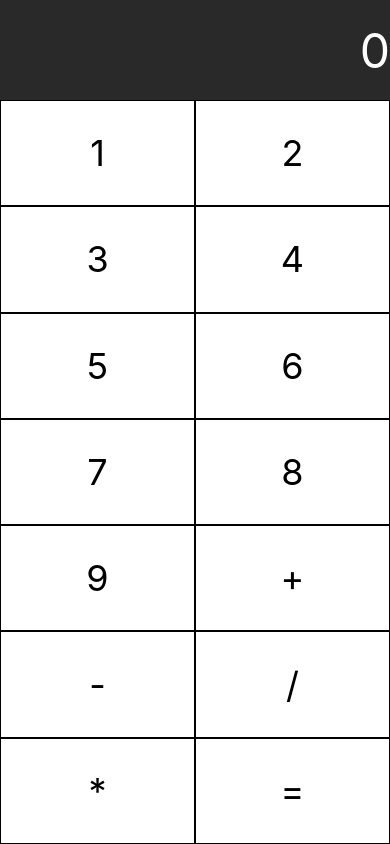
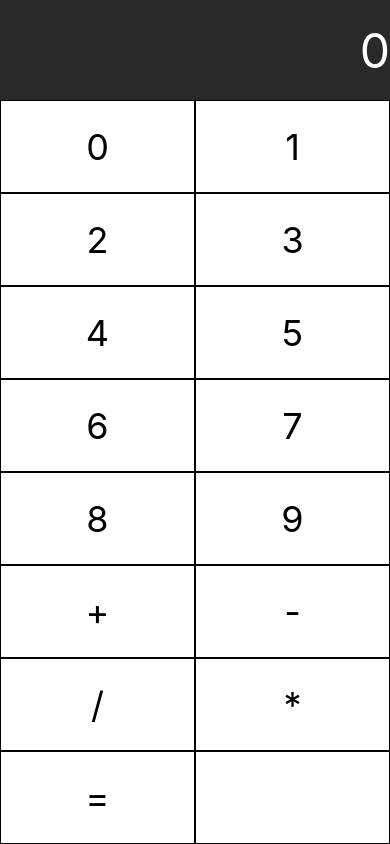
Before and after one commit to edpe/mySimpleCalc, a React Native app: screen / in a window 390 px wide. Built offline with nearby package versions, Linux system fonts and the light colour scheme.

Commit message:
start numbers from 0

```diff
--- a/src/components/screens/Calc.js
+++ b/src/components/screens/Calc.js
@@ -39,9 +39,9 @@ class Calc extends Component {
           value={this.state.inputText}
           style={styles.input}
         />
-        <View style={{flex: 1, flexDirection: "column" }}>
-          { this.validKeys.map((key, i) => {
-            if(i%2==0){
+        <View style={{ flex: 1, flexDirection: "column" }}>
+          {this.validKeys.map((key, i) => {
+            if (i % 2 != 0) {
               return;
             }
             return (
```
